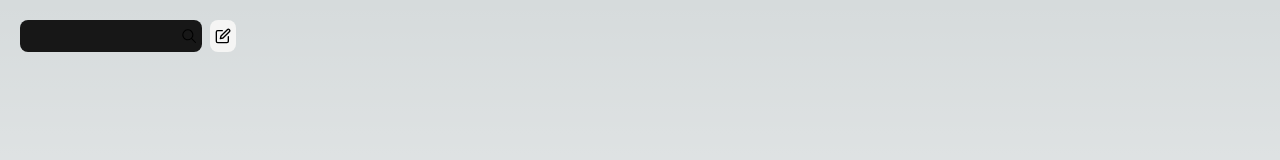
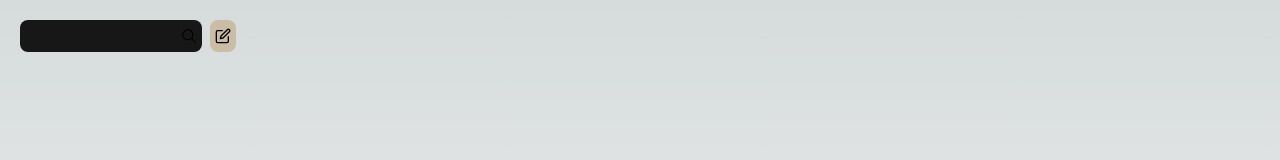
Before and after one commit to ishk9/getYourDiet, a Next.js app in the folder client/: page /Home in a window 1280 px wide. Shown: the top 160 px of the page. Built offline with nearby package versions, Linux system fonts and the light colour scheme.

Commit message:
Fix: Cream color added

```diff
--- a/client/components/History.js
+++ b/client/components/History.js
@@ -16,7 +16,7 @@ function History() {
                 </div>
 
                 {/* Create new button */}
-                <div className="flex justify-center items-center h-8 w-10 ml-2 bg-stone-100 rounded-lg">
+                <div className="flex justify-center items-center h-8 w-10 ml-2 bg-[#CBBCA5] rounded-lg">
                     <FiEdit color='black' size={16}/>
                 </div>
 
```
